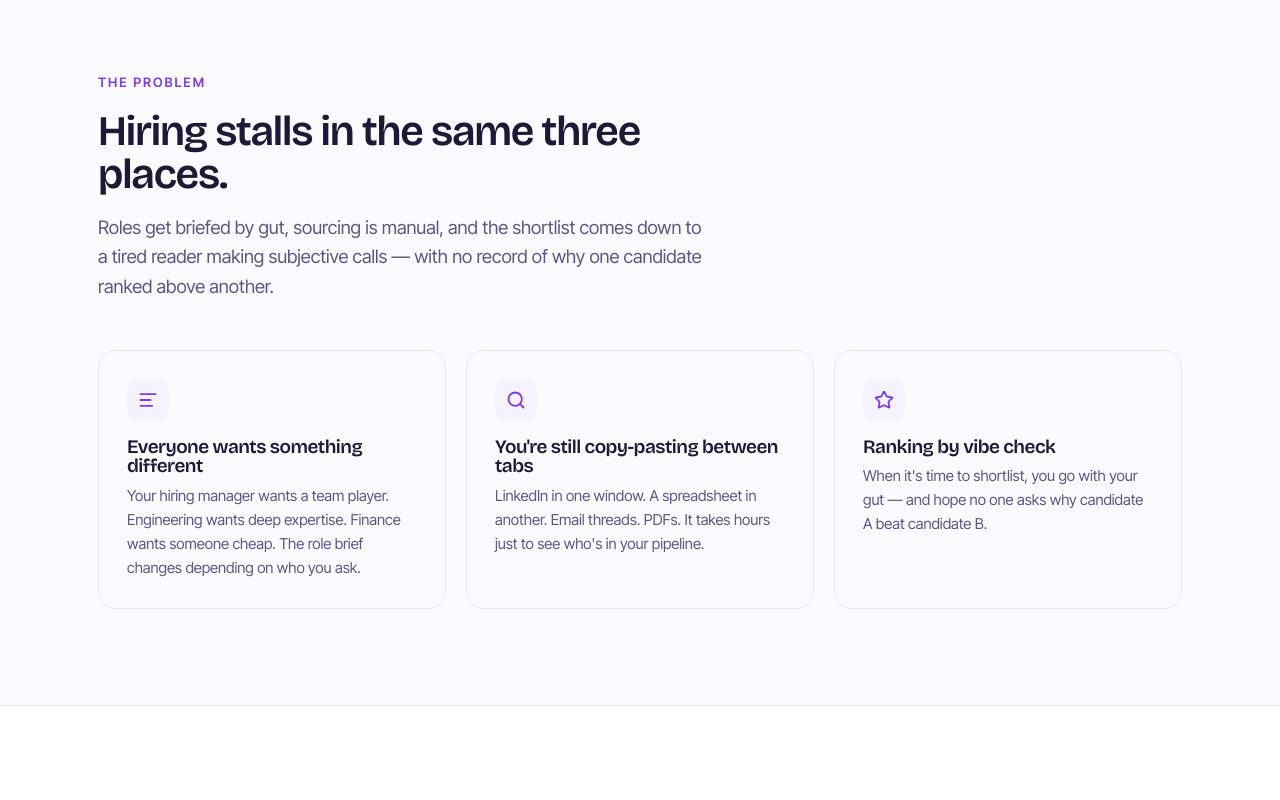
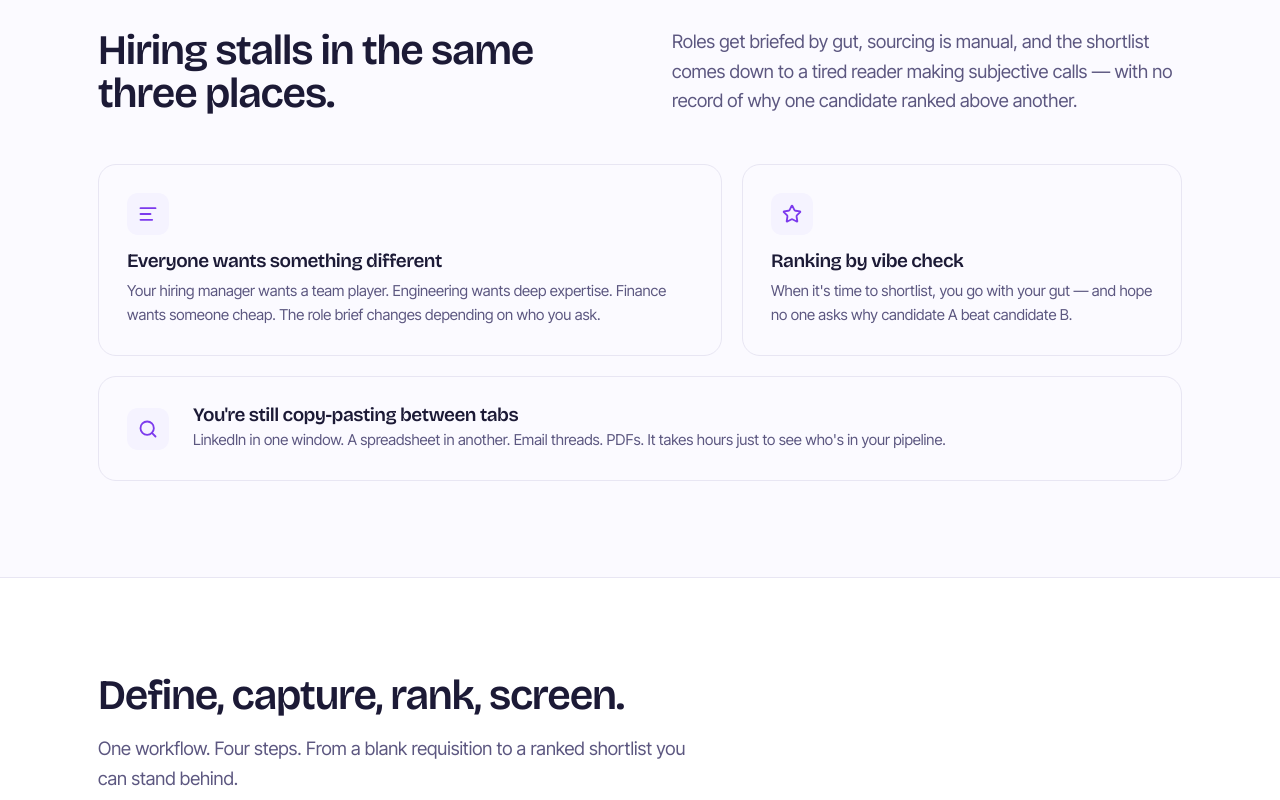
Before and after one commit to PRODG-XYZ/people-trak-site, a React (Vite) app: page / in a window 1280 px wide. Shown: the part 1460-2260 px from the top of the page. Built offline with nearby package versions, Linux system fonts and the light colour scheme.

Commit message:
Break AI-template layout patterns: asymmetric grids, varied animations, remove eyebrow labels

```diff
--- a/src/components/sections/how-it-works.tsx
+++ b/src/components/sections/how-it-works.tsx
@@ -50,29 +50,33 @@ export function HowItWorks() {
   return (
     <section className="py-24 bg-white border-y border-line" id="how">
       <div className="max-w-wrap mx-auto px-6 lg:px-12">
-        {/* Header */}
-        <motion.div
-          initial={{ opacity: 0, y: 18 }}
-          whileInView={{ opacity: 1, y: 0 }}
-          viewport={{ once: true }}
-          className="max-w-[62ch]"
-        >
-          <span className="font-body font-semibold text-[13px] uppercase tracking-[0.15em] text-lime" style={{ color: "#7e9118" }}>
-            Inside the shortlist
-          </span>
-          <h2 className="font-display font-semibold text-section mt-3.5">
+        {/* Header - no eyebrow, staggered text reveal */}
+        <div className="max-w-[62ch]">
+          <motion.h2
+            initial={{ opacity: 0, y: 20 }}
+            whileInView={{ opacity: 1, y: 0 }}
+            viewport={{ once: true }}
+            className="font-display font-semibold text-section"
+          >
             Define, capture, rank, screen.
-          </h2>
-          <p className="text-[18.5px] text-slate-custom mt-4">
-            One structured workflow turns a role into a ranked, explainable shortlist — and a CV into a screening summary you can act on.
-          </p>
-        </motion.div>
+          </motion.h2>
+          <motion.p
+            initial={{ opacity: 0, y: 20 }}
+            whileInView={{ opacity: 1, y: 0 }}
+            viewport={{ once: true }}
+            transition={{ delay: 0.1 }}
+            className="text-[18.5px] text-slate-custom mt-4"
+          >
+            One workflow. Four steps. From a blank requisition to a ranked shortlist you can stand behind.
+          </motion.p>
+        </div>
 
         {/* Steps */}
         <div className="space-y-0 mt-12">
           {/* Step 1: Define */}
           <StepVisual
             step={steps[0]}
+            animType="fadeLeft"
             visual={
               <div className="bg-page border border-line rounded-[20px] p-6 shadow-card">
                 <div className="border border-line rounded-xl px-4 py-3 bg-page mb-3">
@@ -92,6 +96,7 @@ export function HowItWorks() {
           <StepVisual
             step={steps[1]}
             flip
+            animType="fadeRight"
             visual={
               <div className="bg-page border border-line rounded-[20px] p-6 shadow-card">
                 {[
@@ -124,6 +129,7 @@ export function HowItWorks() {
           <StepVisual
             step={steps[2]}
             id="ranking"
+            animType="scale"
             visual={
               <div className="bg-page border border-line rounded-[20px] p-6 shadow-card flex items-center gap-6 justify-center flex-wrap">
                 <ScoreRing score={94} size="md" label="Match" />
@@ -142,6 +148,7 @@ export function HowItWorks() {
           <StepVisual
             step={steps[3]}
             flip
+            animType="fadeUp"
             visual={
               <div className="bg-page border border-line rounded-[20px] p-6 shadow-card">
                 <div className="flex flex-col gap-3">
@@ -169,16 +176,27 @@ interface StepVisualProps {
   visual: React.ReactNode
   flip?: boolean
   id?: string
+  animType?: "fadeUp" | "fadeLeft" | "fadeRight" | "scale"
 }
 
-function StepVisual({ step, visual, flip, id }: StepVisualProps) {
+const animVariants = {
+  fadeUp: { initial: { opacity: 0, y: 30 }, animate: { opacity: 1, y: 0 } },
+  fadeLeft: { initial: { opacity: 0, x: -40 }, animate: { opacity: 1, x: 0 } },
+  fadeRight: { initial: { opacity: 0, x: 40 }, animate: { opacity: 1, x: 0 } },
+  scale: { initial: { opacity: 0, scale: 0.9 }, animate: { opacity: 1, scale: 1 } },
+}
+
+function StepVisual({ step, visual, flip, id, animType = "fadeUp" }: StepVisualProps) {
+  const variant = animVariants[animType]
+
   return (
     <motion.div
       id={id}
-      initial={{ opacity: 0, y: 18 }}
-      whileInView={{ opacity: 1, y: 0 }}
-      viewport={{ once: true }}
-      className={`grid grid-cols-1 lg:grid-cols-2 gap-7 lg:gap-14 items-center py-8 ${flip ? "" : ""}`}
+      initial={variant.initial}
+      whileInView={variant.animate}
+      viewport={{ once: true, amount: 0.3 }}
+      transition={{ duration: 0.6, ease: [0.2, 0.7, 0.2, 1] }}
+      className={`grid grid-cols-1 lg:grid-cols-2 gap-7 lg:gap-14 items-center py-8`}
     >
       <div className={flip ? "lg:order-2" : ""}>
         <div className="flex items-center gap-2.5 text-[13px] font-semibold uppercase tracking-wider text-purple">
--- a/src/components/sections/platform.tsx
+++ b/src/components/sections/platform.tsx
@@ -14,17 +14,14 @@ export function Platform() {
   return (
     <section className="py-24" id="platform">
       <div className="max-w-wrap mx-auto px-6 lg:px-12">
-        {/* Header */}
+        {/* Header - no eyebrow, tighter spacing */}
         <motion.div
-          initial={{ opacity: 0, y: 18 }}
-          whileInView={{ opacity: 1, y: 0 }}
+          initial={{ opacity: 0, x: -30 }}
+          whileInView={{ opacity: 1, x: 0 }}
           viewport={{ once: true }}
           className="max-w-[62ch]"
         >
-          <span className="font-body font-semibold text-[13px] uppercase tracking-[0.15em] text-purple">
-            One platform
-          </span>
-          <h2 className="font-display font-semibold text-section mt-3.5">
+          <h2 className="font-display font-semibold text-section">
             From job requisition to signed offer.
           </h2>
           <p className="text-[18.5px] text-slate-custom mt-4">
--- a/src/components/sections/problem.tsx
+++ b/src/components/sections/problem.tsx
@@ -23,46 +23,81 @@ export function Problem() {
   return (
     <section className="py-24" id="problem">
       <div className="max-w-wrap mx-auto px-6 lg:px-12">
-        {/* Header */}
-        <motion.div
-          initial={{ opacity: 0, y: 18 }}
+        {/* Header - side by side on desktop */}
+        <div className="grid grid-cols-1 lg:grid-cols-2 gap-8 lg:gap-16 items-end">
+          <motion.h2
+            initial={{ opacity: 0, y: 20 }}
             whileInView={{ opacity: 1, y: 0 }}
             viewport={{ once: true }}
-          className="max-w-[62ch]"
+            className="font-display font-semibold text-section"
           >
-          <span className="font-body font-semibold text-[13px] uppercase tracking-[0.15em] text-purple">
-            The problem
-          </span>
-          <h2 className="font-display font-semibold text-section mt-3.5">
             Hiring stalls in the same three places.
-          </h2>
-          <p className="text-[18.5px] text-slate-custom mt-4">
+          </motion.h2>
+          <motion.p
+            initial={{ opacity: 0, y: 20 }}
+            whileInView={{ opacity: 1, y: 0 }}
+            viewport={{ once: true }}
+            transition={{ delay: 0.1 }}
+            className="text-[18.5px] text-slate-custom"
+          >
             Roles get briefed by gut, sourcing is manual, and the shortlist comes down to a tired reader making subjective calls — with no record of why one candidate ranked above another.
+          </motion.p>
+        </div>
+
+        {/* Problem cards - asymmetric sizing */}
+        <div className="grid grid-cols-1 md:grid-cols-12 gap-5 mt-12">
+          <motion.div
+            initial={{ opacity: 0, y: 20 }}
+            whileInView={{ opacity: 1, y: 0 }}
+            viewport={{ once: true }}
+            className="md:col-span-7 bg-page border border-line rounded-[18px] p-7"
+          >
+            <div className="w-[42px] h-[42px] rounded-[11px] bg-purple-50 flex items-center justify-center mb-4">
+              <AlignLeft className="w-5 h-5 text-purple" strokeWidth={2.2} />
+            </div>
+            <h3 className="font-display font-semibold text-[19px]">
+              Everyone wants something different
+            </h3>
+            <p className="text-[15px] text-slate-custom mt-2">
+              Your hiring manager wants a team player. Engineering wants deep expertise. Finance wants someone cheap. The role brief changes depending on who you ask.
             </p>
           </motion.div>
-
-        {/* Problem cards */}
-        <div className="grid grid-cols-1 md:grid-cols-3 gap-5 mt-12">
-          {problems.map((problem, i) => (
           <motion.div
-              key={problem.title}
-              initial={{ opacity: 0, y: 18 }}
+            initial={{ opacity: 0, y: 20 }}
             whileInView={{ opacity: 1, y: 0 }}
             viewport={{ once: true }}
-              transition={{ delay: i * 0.1 }}
-              className="bg-page border border-line rounded-[18px] p-7"
+            transition={{ delay: 0.1 }}
+            className="md:col-span-5 bg-page border border-line rounded-[18px] p-7"
           >
             <div className="w-[42px] h-[42px] rounded-[11px] bg-purple-50 flex items-center justify-center mb-4">
-                <problem.icon className="w-5 h-5 text-purple" strokeWidth={2.2} />
+              <Star className="w-5 h-5 text-purple" strokeWidth={2.2} />
             </div>
             <h3 className="font-display font-semibold text-[19px]">
-                {problem.title}
+              Ranking by vibe check
             </h3>
             <p className="text-[15px] text-slate-custom mt-2">
-                {problem.description}
+              When it's time to shortlist, you go with your gut — and hope no one asks why candidate A beat candidate B.
             </p>
           </motion.div>
-          ))}
+          <motion.div
+            initial={{ opacity: 0, y: 20 }}
+            whileInView={{ opacity: 1, y: 0 }}
+            viewport={{ once: true }}
+            transition={{ delay: 0.2 }}
+            className="md:col-span-12 bg-page border border-line rounded-[18px] p-7 flex flex-col md:flex-row md:items-center gap-6"
+          >
+            <div className="w-[42px] h-[42px] rounded-[11px] bg-purple-50 flex items-center justify-center shrink-0">
+              <Search className="w-5 h-5 text-purple" strokeWidth={2.2} />
+            </div>
+            <div className="flex-1">
+              <h3 className="font-display font-semibold text-[19px]">
+                You're still copy-pasting between tabs
+              </h3>
+              <p className="text-[15px] text-slate-custom mt-2 md:mt-1">
+                LinkedIn in one window. A spreadsheet in another. Email threads. PDFs. It takes hours just to see who's in your pipeline.
+              </p>
+            </div>
+          </motion.div>
         </div>
       </div>
     </section>
```
Also changed, not shown: src/components/sections/compliance.tsx (+53 -18 lines). Lines whose indentation alone changed are shown as unchanged.
